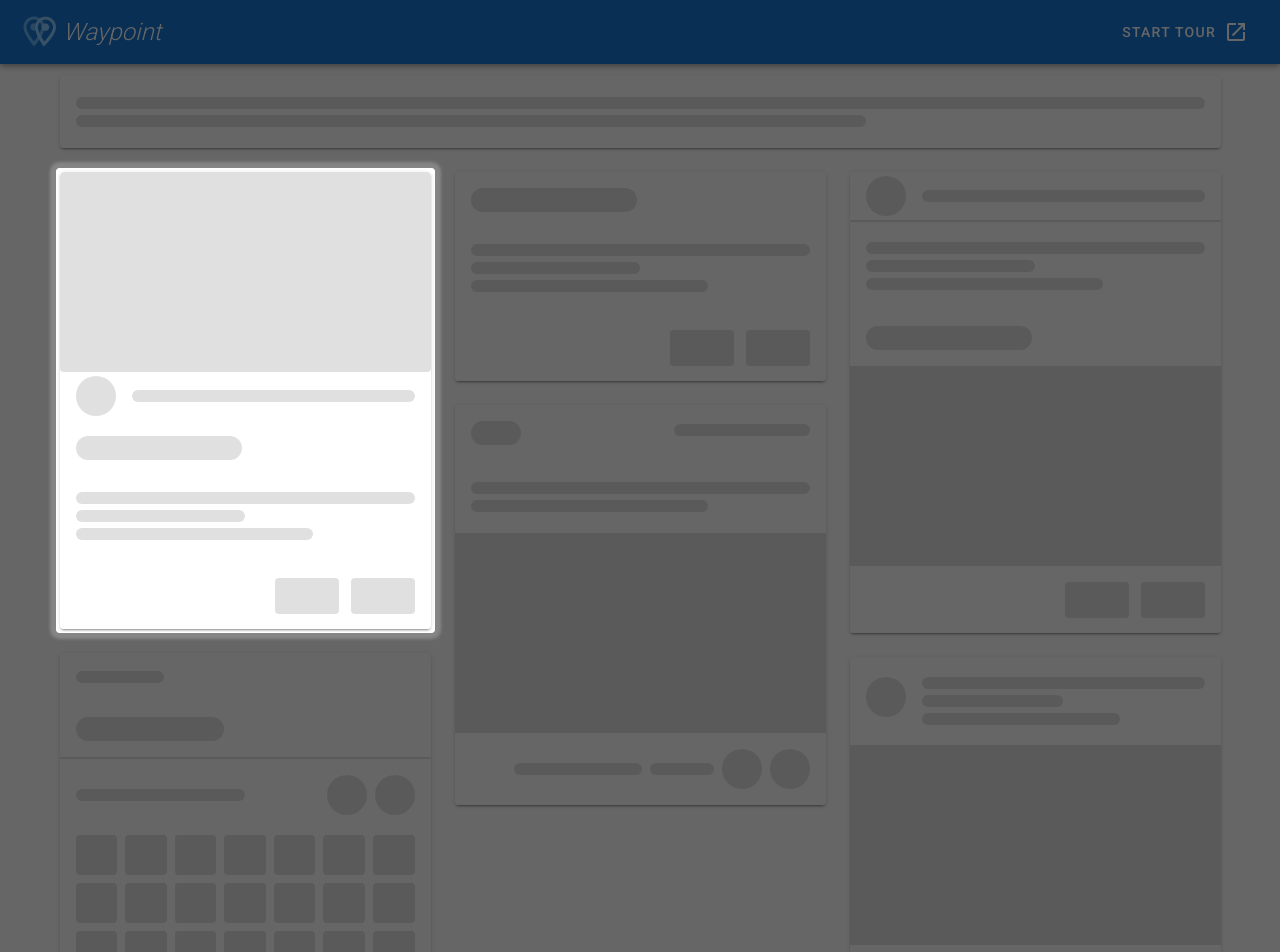
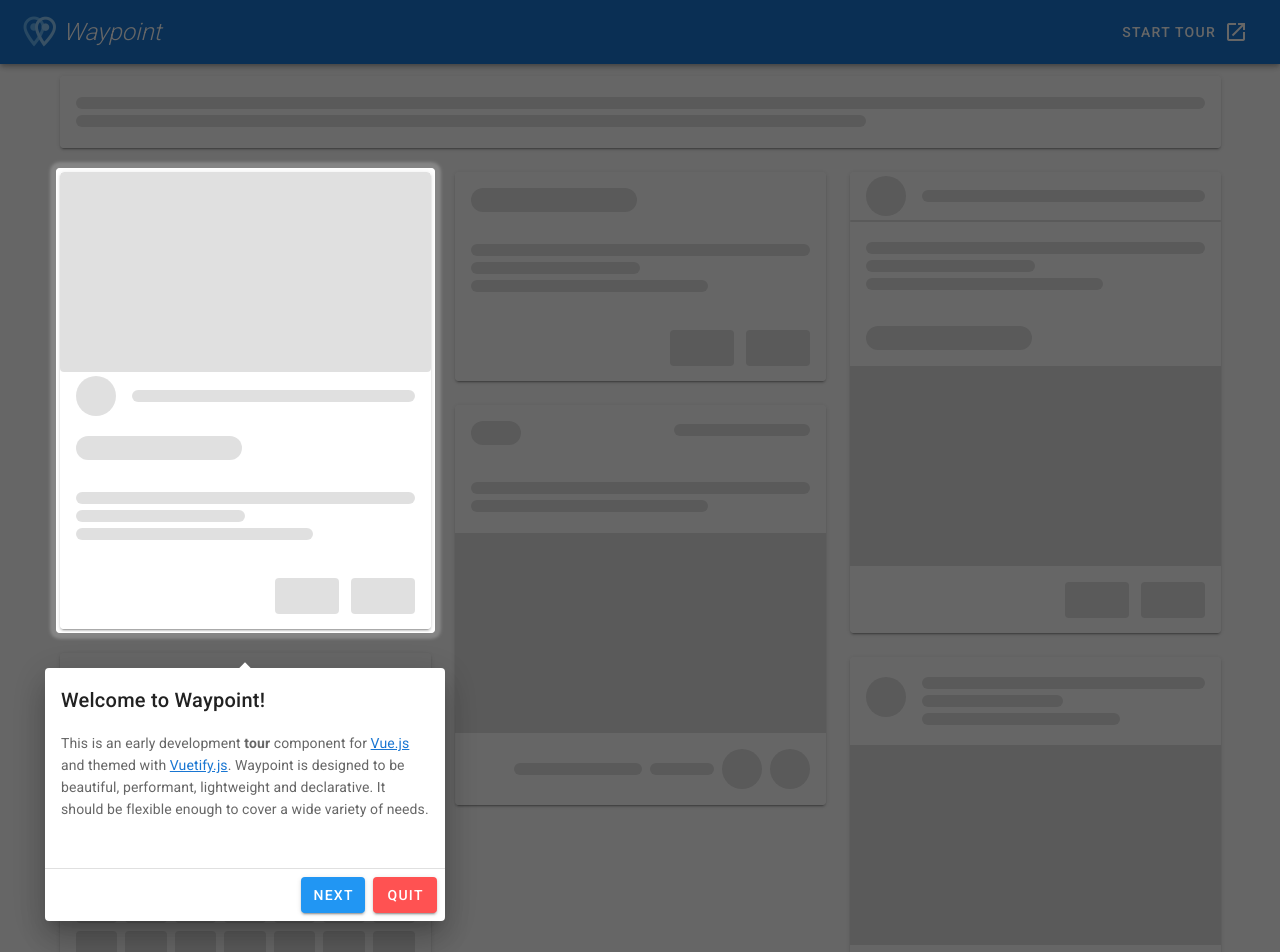
Before and after one commit to foomoon/waypoint, a Vue app: page / in a window 1280 px wide. Shown: the top 952 px of the page. Built offline with nearby package versions, Linux system fonts and the light colour scheme.

Commit message:
refactoring

```diff
--- a/src/components/Waypoint.vue
+++ b/src/components/Waypoint.vue
@@ -8,8 +8,7 @@
         class="mx-auto mt-5 elevation-20 wpt-tooltip v-fade "
         style="margin-top:0px !important"
         width="400" >
-        <!-- tooltip arrow -->
-        <div id="arrow" data-popper-arrow></div>
+
         <!-- tooltip title -->
         <v-card-title v-html="wpTooltipTitle"></v-card-title>
         <!-- tooltip text -->
@@ -53,7 +52,8 @@
           quit
           </v-btn>
         </v-card-actions>
-
+        <!-- tooltip arrow -->
+        <div id="arrow" data-popper-arrow></div>
       </v-card>
     </div>
 
@@ -81,7 +81,7 @@
       steps: steps,
       currentStep: -1,
       tooltip: null,
-      showTooltip: true,
+      showTooltip: false,
       showHighlight: false,
       alert: false,
       alertText: "",
@@ -90,12 +90,19 @@
     watch: {
       currentStep: {
         handler: function() {
+
+          if (this.currentStep == -1 || this.currentStep >= this.steps.length) {
+            this.quit();
+          }
+          //
+          var step = this.steps[this.currentStep]
+
           // hide a tooltip before moving next
           this.showTooltip = false
           // since tooltip has a css fade-out transition for 300ms, wait until it's gone
           // before updating the tooltip appearance
           setTimeout(function(){
-            this.tour();
+            this.tour(step);
           }.bind(this), 300);
         },
         // deep: true
@@ -130,11 +137,7 @@
 
     methods: {
 
-      toggleTheme: function() {
-        this.$vuetify.theme.isDark = !this.$vuetify.theme.isDark
-      },
-
-      highlight: function(target) {
+      highlightTarget: function(target) {
         let rect = target.getBoundingClientRect()
         let scrollTop = window.pageYOffset
         let pad = 4 // px
@@ -142,6 +145,10 @@
         this.wptLeft = rect.left - pad + "px"
         this.wptWidth = rect.width + 2 * pad + "px"
         this.wptHeight = rect.height + 2 * pad + "px"
+      },
+
+      isValidTarget: function(target) {
+        return target !== null
       },
 
       createHighlight: function() {
@@ -183,9 +190,9 @@
       },
 
       init: function() {
+        this.currentStep = 0
         this.showHighlight = true
         this.showTooltip = true
-        this.currentStep = 0
       },
 
       quit: function() {
@@ -193,46 +200,49 @@
         if (!(this.steps[this.boundedStep].modal || false) || this.currentStep == this.steps.length-1) {
           this.currentStep = -1
           this.destroyTooltip()
+          this.showHighlight = false
+          this.showTooltip = false
         }
       },
 
-      tour: function(start) {
+      tour: function(step) {
 
-        if (start === 'start') {
-          this.init()
+        if (!this.isValidTarget(step.target)) {
+          return
+        }
+        var target = document.querySelector(step.target)
+
+        if (this.tooltip === null) {
+          this.createTooltip()
+          this.showTooltip = true
         }
 
         // If current step # is in bounds of steps array
-        if (this.currentStep >= 0 && this.currentStep <= this.steps.length - 1) {
+        // if (this.currentStep >= 0 && this.currentStep <= this.steps.length - 1) {
 
           // Make highlight element visible (styled in css)
           this.showHighlight = true
 
           // Scroll window to put target element in view
-          let target = document.querySelector(this.steps[this.currentStep].target)
-          // TODO: Need to validate target before proceeding
           this.$vuetify.goTo(target, {
             duration: 500,
             offset: 10,
             easing: 'easeInOutCubic',
           })
           // Highlight target element
-          this.highlight(target)
+          this.highlightTarget(target)
 
           // If user specifies a 'handler' property as a function, evaluate it here
-          let onStepChange = this.steps[this.currentStep].handler
+          let onStepChange = step.handler
           if (typeof(onStepChange) === 'function') {
             onStepChange = onStepChange.bind(this)
             onStepChange()
           }
 
-        } else {
-          // If current step out of bounds then
-          this.showHighlight = false
-          this.showTooltip = false
-        }
-
-      }
+      },
+      toggleTheme: function() {
+        this.$vuetify.theme.isDark = !this.$vuetify.theme.isDark
+      },
     },
 
     mounted() {
@@ -242,9 +252,8 @@
       window.addEventListener("resize", onResize.bind(this))
 
       this.createHighlight()
-      this.createTooltip()
-      this.tour('start')
-      // this.currentStep = 0
+      this.init()
+      //this.currentStep = 9
     }
   }
 
@@ -345,7 +354,7 @@
         title: "Welcome to Waypoint!",
         content: "This is an early development <b>tour</b> component for <a href='https://vuejs.org'>Vue.js</a> and themed with <a href='https://vuetifyjs.com/en/'>Vuetify.js</a>. Waypoint is designed to be beautiful, performant, lightweight and declarative.  It should be flexible enough to cover a wide variety of needs.",
       },
-      modal: true,
+      modal: false,
     },
 
     {
@@ -492,12 +501,12 @@
     position: absolute;
     width: 8px;
     height: 8px;
-    z-index: -1;
-    /* z-index: 10002; */
-    background: inherit;
+    background: inherit; /* ensures arrow matches tooltip with theme change */
+    visibility: hidden; /* ensures arrow container is not visible */
   }
 
   div[data-popper-arrow]::before {
+    visibility: visible; /* ensures arrow is visible */
     content: '';
     transform: rotate(45deg);
   }
```
